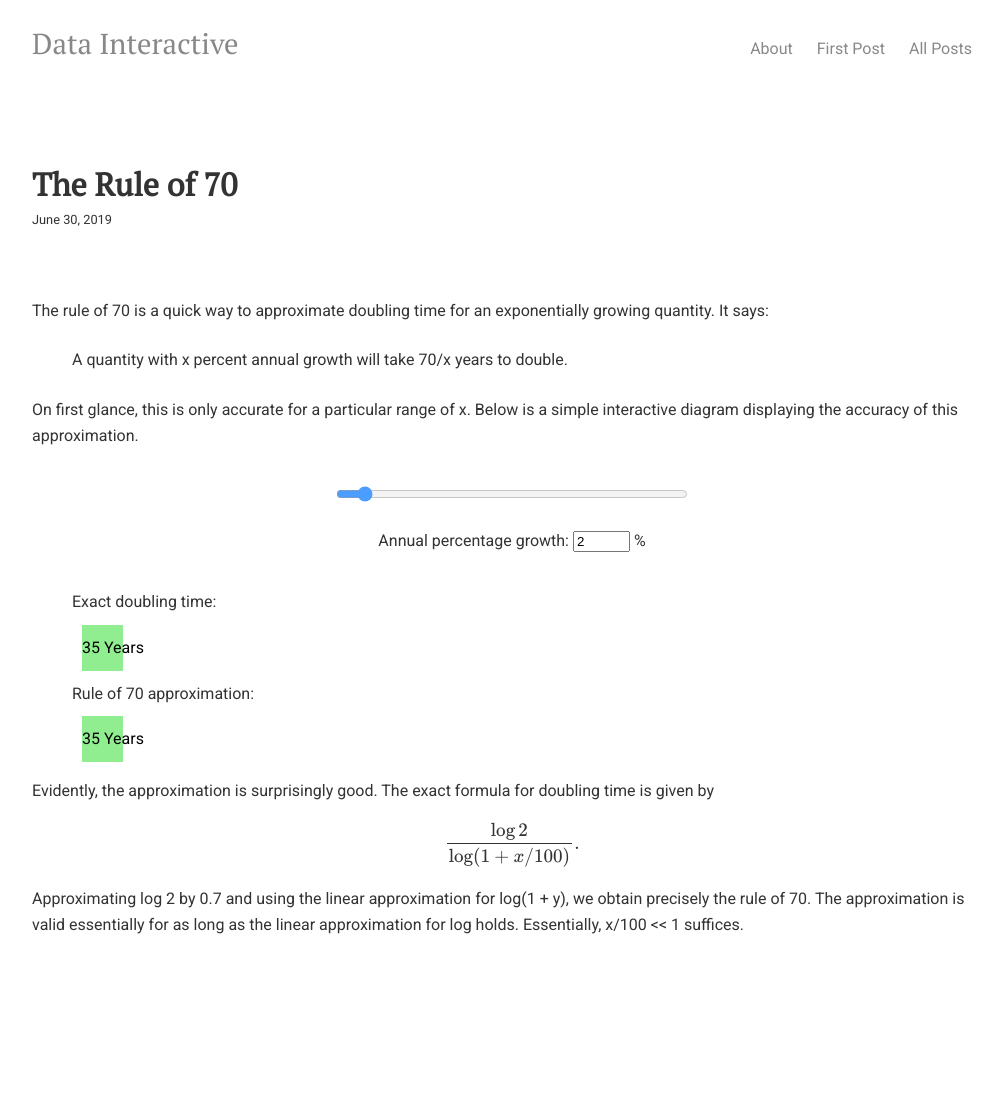
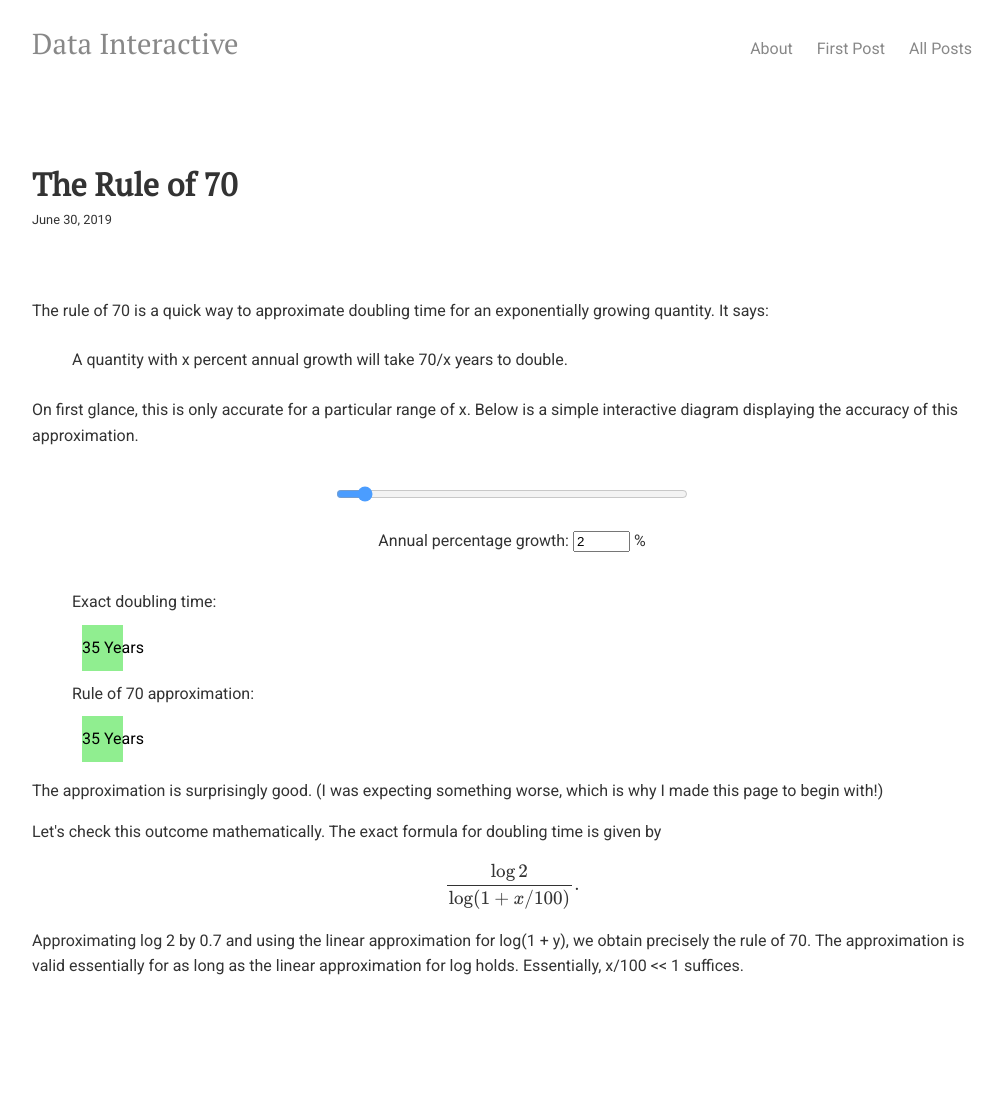
Before and after one commit to datainteractive/datainteractive.github.io, a Jekyll site: the page built from _posts/2019-06-30-the-rule-of-70.html, in a window 1280 px wide. Shown: the whole page, without its empty margins (128-1131 px from the left). Built offline with Jekyll 4.4.1, drawn with Linux system fonts in a browser that asks for light colours; formulas are drawn with MathJax 3; before the commit the page ends 1029 px from its top, so only the background shows below that.

Commit message:
Update 2019-06-30-the-rule-of-70.html

```diff
--- a/_posts/2019-06-30-the-rule-of-70.html
+++ b/_posts/2019-06-30-the-rule-of-70.html
@@ -26,10 +26,15 @@ On first glance, this is only accurate for a particular range of x. Below is a s
 </div>
 </blockquote>
 
-Evidently, the approximation is surprisingly good. The exact formula for doubling time is given by
+<p>
+The approximation is surprisingly good. (I was expecting something worse, which is why I made this page to begin with!)
+</p>
+
+<p>
+Let's check this outcome mathematically. The exact formula for doubling time is given by
 $$\frac{\log 2}{\log(1 + x/100)}.$$
 Approximating log 2 by 0.7 and using the linear approximation for log(1 + y), we obtain precisely the rule of 70. The approximation is valid essentially for as long as the linear approximation for log holds. Essentially, x/100 << 1 suffices.
-
+</p>
 
 <script>
 var slider = document.getElementById("mySlider");
```
